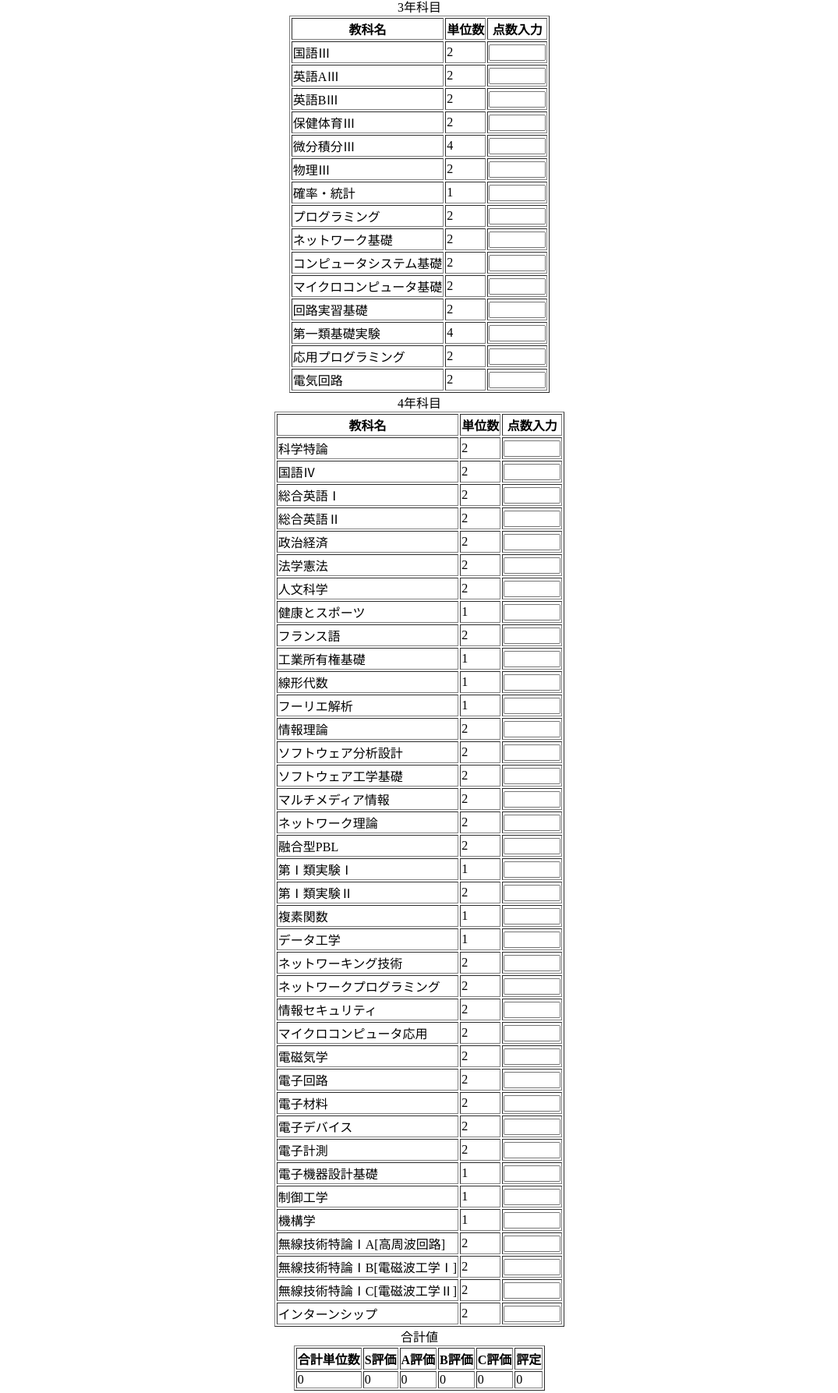
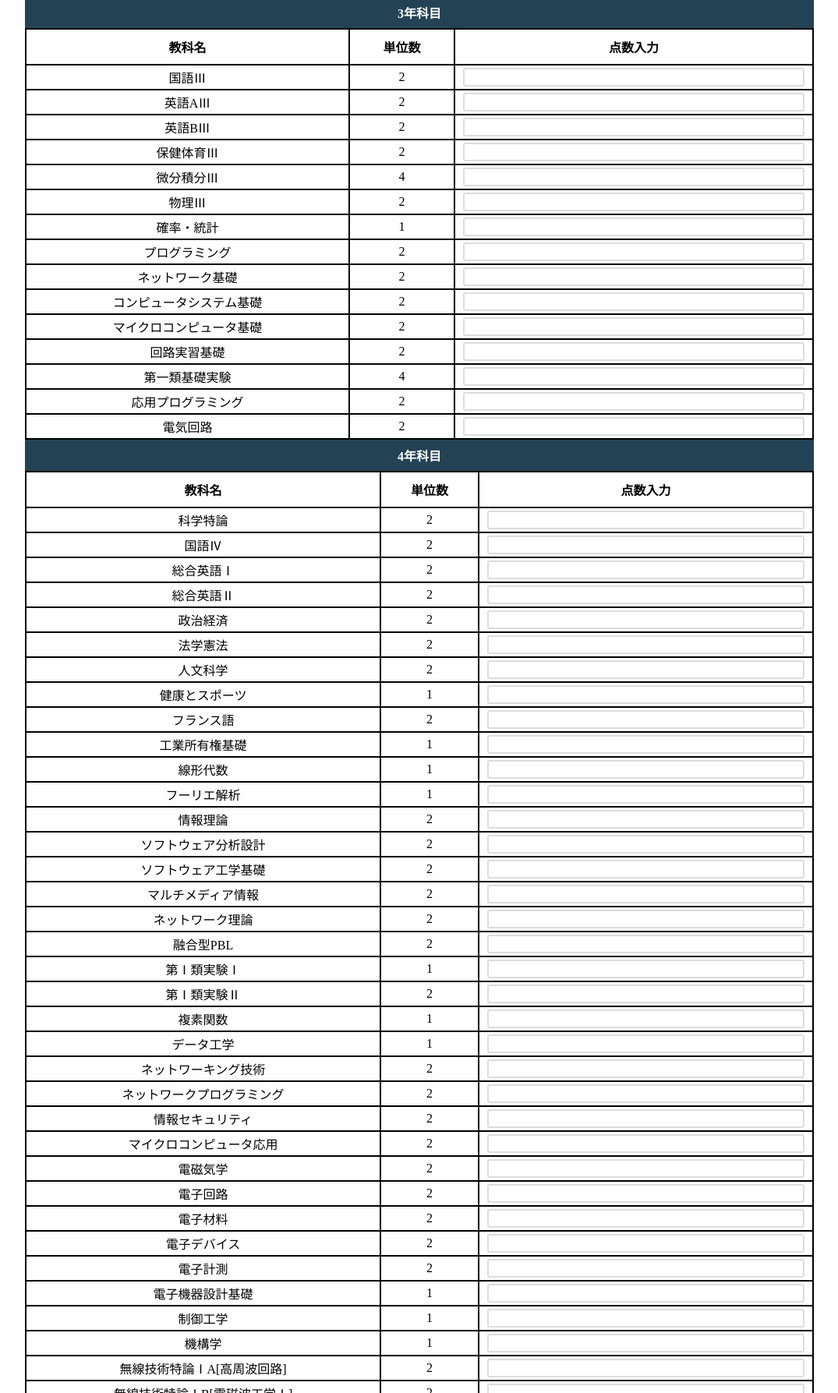
Before and after one commit to JP7SRW/nitsc-adv-pointcalc, a plain HTML site: page index.html in a window 1280 px wide. Shown: the part 84-1871 px from the top of the page at 78% size, without its empty margins (102-1177 px from the left). Drawn offline with Linux system fonts and the light colour scheme.

Commit message:
tableの見た目を変更

```diff
--- a/css/styles.css
+++ b/css/styles.css
@@ -4,3 +4,37 @@ h1 {
   padding: 4px;
   color: #234354;
 }
+
+table {
+  text-align: center;
+  border-collapse: collapse;
+  /* width: 530px */
+  width: 80%;
+}
+
+caption {
+  padding: 0.5em;
+  color: #FFFFFF;
+  font-weight: bold;
+  background: #234354;
+}
+
+input {
+  width: 100%;
+  font-size: 16px;
+  border-radius: 3px;
+  border: 2px solid #ddd;
+  box-sizing: border-box;
+}
+
+table th,table td{
+  border: solid 2px black;
+}
+
+table th {
+  padding: 10px;
+}
+
+table td {
+  padding: 3px 10px;
+}
--- a/index.html
+++ b/index.html
@@ -9,176 +9,176 @@
     <h1>専攻科評定計算(2017年入学・専攻科令和4年度入学希望者対応版)</h1>
     <hr>
     <div align="center">
-      <table id="tbl_3rd" border="1">
+      <table id="tbl_3rd">
         <caption>3年科目</caption>
         <tr>
           <th>教科名</th><th>単位数</th><th>点数入力</th>
         </tr>
         <tr>
-          <td>国語Ⅲ</td><td>2</td><td><input type="text" maxlength="3" onchange="Calc(1,tbl_3rd);" onclick="TempValue(1,tbl_3rd)" size="6" value=""></td>
+          <td>国語Ⅲ</td><td>2</td><td><input type="text" maxlength="3" onchange="Calc(1,tbl_3rd);" onclick="TempValue(1,tbl_3rd)" value=""></td>
         </tr>
         <tr>
-          <td>英語AⅢ</td><td>2</td><td><input type="text" maxlength="3" onchange="Calc(2,tbl_3rd);" onclick="TempValue(2,tbl_3rd)" size="6" value=""></td>
+          <td>英語AⅢ</td><td>2</td><td><input type="text" maxlength="3" onchange="Calc(2,tbl_3rd);" onclick="TempValue(2,tbl_3rd)" value=""></td>
         </tr>
         <tr>
-          <td>英語BⅢ</td><td>2</td><td><input type="text" maxlength="3" onchange="Calc(3,tbl_3rd)" onclick="TempValue(3,tbl_3rd)" size="6" value=""></td>
+          <td>英語BⅢ</td><td>2</td><td><input type="text" maxlength="3" onchange="Calc(3,tbl_3rd)" onclick="TempValue(3,tbl_3rd)" value=""></td>
         </tr>
         <tr>
-          <td>保健体育Ⅲ</td><td>2</td><td><input type="text" maxlength="3" onchange="Calc(4,tbl_3rd)" onclick="TempValue(4,tbl_3rd)" size="6" value=""></td>
+          <td>保健体育Ⅲ</td><td>2</td><td><input type="text" maxlength="3" onchange="Calc(4,tbl_3rd)" onclick="TempValue(4,tbl_3rd)" value=""></td>
         </tr>
         <tr>
-          <td>微分積分Ⅲ</td><td>4</td><td><input type="text" maxlength="3" onchange="Calc(5,tbl_3rd)" onclick="TempValue(5,tbl_3rd)" size="6" value=""></td>
+          <td>微分積分Ⅲ</td><td>4</td><td><input type="text" maxlength="3" onchange="Calc(5,tbl_3rd)" onclick="TempValue(5,tbl_3rd)" value=""></td>
         </tr>
         <tr>
-          <td>物理Ⅲ</td><td>2</td><td><input type="text" maxlength="3" onchange="Calc(6,tbl_3rd)" onclick="TempValue(6,tbl_3rd)" size="6" value=""></td>
+          <td>物理Ⅲ</td><td>2</td><td><input type="text" maxlength="3" onchange="Calc(6,tbl_3rd)" onclick="TempValue(6,tbl_3rd)" value=""></td>
         </tr>
         <tr>
-          <td>確率・統計</td><td>1</td><td><input type="text" maxlength="3" onchange="Calc(7,tbl_3rd)" onclick="TempValue(7,tbl_3rd)" size="6" value=""></td>
+          <td>確率・統計</td><td>1</td><td><input type="text" maxlength="3" onchange="Calc(7,tbl_3rd)" onclick="TempValue(7,tbl_3rd)" value=""></td>
         </tr>
         <tr>
-          <td>プログラミング</td><td>2</td><td><input type="text" maxlength="3" onchange="Calc(8,tbl_3rd)" onclick="TempValue(8,tbl_3rd)" size="6" value=""></td>
+          <td>プログラミング</td><td>2</td><td><input type="text" maxlength="3" onchange="Calc(8,tbl_3rd)" onclick="TempValue(8,tbl_3rd)" value=""></td>
         </tr>
         <tr>
-          <td>ネットワーク基礎</td><td>2</td><td><input type="text" maxlength="3" onchange="Calc(9,tbl_3rd)" onclick="TempValue(9,tbl_3rd)" size="6" value=""></td>
+          <td>ネットワーク基礎</td><td>2</td><td><input type="text" maxlength="3" onchange="Calc(9,tbl_3rd)" onclick="TempValue(9,tbl_3rd)" value=""></td>
         </tr>
         <tr>
-          <td>コンピュータシステム基礎</td><td>2</td><td><input type="text" maxlength="3" onchange="Calc(10,tbl_3rd)" onclick="TempValue(10,tbl_3rd)" size="6" value=""></td>
+          <td>コンピュータシステム基礎</td><td>2</td><td><input type="text" maxlength="3" onchange="Calc(10,tbl_3rd)" onclick="TempValue(10,tbl_3rd)" value=""></td>
         </tr>
         <tr>
-          <td>マイクロコンピュータ基礎</td><td>2</td><td><input type="text" maxlength="3" onchange="Calc(11,tbl_3rd)" onclick="TempValue(11,tbl_3rd)" size="6" value=""></td>
+          <td>マイクロコンピュータ基礎</td><td>2</td><td><input type="text" maxlength="3" onchange="Calc(11,tbl_3rd)" onclick="TempValue(11,tbl_3rd)" value=""></td>
         </tr>
         <tr>
-          <td>回路実習基礎</td><td>2</td><td><input type="text" maxlength="3" onchange="Calc(12,tbl_3rd)" onclick="TempValue(12,tbl_3rd)" size="6" value=""></td>
+          <td>回路実習基礎</td><td>2</td><td><input type="text" maxlength="3" onchange="Calc(12,tbl_3rd)" onclick="TempValue(12,tbl_3rd)" value=""></td>
         </tr>
         <tr>
-          <td>第一類基礎実験</td><td>4</td><td><input type="text" maxlength="3" onchange="Calc(13,tbl_3rd)" onclick="TempValue(13,tbl_3rd)" size="6" value=""></td>
+          <td>第一類基礎実験</td><td>4</td><td><input type="text" maxlength="3" onchange="Calc(13,tbl_3rd)" onclick="TempValue(13,tbl_3rd)" value=""></td>
         </tr>
         <tr>
-          <td>応用プログラミング</td><td>2</td><td><input type="text" maxlength="3" onchange="Calc(14,tbl_3rd)" onclick="TempValue(14,tbl_3rd)" size="6" value=""></td>
+          <td>応用プログラミング</td><td>2</td><td><input type="text" maxlength="3" onchange="Calc(14,tbl_3rd)" onclick="TempValue(14,tbl_3rd)" value=""></td>
         </tr>
         <tr>
-          <td>電気回路</td><td>2</td><td><input type="text" maxlength="3" onchange="Calc(15,tbl_3rd)" onclick="TempValue(15,tbl_3rd)" size="6" value=""></td>
+          <td>電気回路</td><td>2</td><td><input type="text" maxlength="3" onchange="Calc(15,tbl_3rd)" onclick="TempValue(15,tbl_3rd)" value=""></td>
         </tr>
       </table>
 
-      <table id="tbl_4th" border="1">
+      <table id="tbl_4th">
         <caption>4年科目</caption>
         <tr>
           <th>教科名</th><th>単位数</th><th>点数入力</th>
         </tr>
         <tr>
-          <td>科学特論</td><td>2</td><td><input type="text" maxlength="3" onchange="Calc(1,tbl_4th)" onclick="TempValue(1,tbl_4th)" size="6" value=""></td>
+          <td>科学特論</td><td>2</td><td><input type="text" maxlength="3" onchange="Calc(1,tbl_4th)" onclick="TempValue(1,tbl_4th)" value=""></td>
         </tr>
         <tr>
-          <td>国語Ⅳ</td><td>2</td><td><input type="text" maxlength="3" onchange="Calc(2,tbl_4th)" onclick="TempValue(2,tbl_4th)" size="6" value=""></td>
+          <td>国語Ⅳ</td><td>2</td><td><input type="text" maxlength="3" onchange="Calc(2,tbl_4th)" onclick="TempValue(2,tbl_4th)" value=""></td>
         </tr>
         <tr>
-          <td>総合英語Ⅰ</td><td>2</td><td><input type="text" maxlength="3" onchange="Calc(3,tbl_4th)" onclick="TempValue(3,tbl_4th)" size="6" value=""></td>
+          <td>総合英語Ⅰ</td><td>2</td><td><input type="text" maxlength="3" onchange="Calc(3,tbl_4th)" onclick="TempValue(3,tbl_4th)" value=""></td>
         </tr>
         <tr>
-          <td>総合英語Ⅱ</td><td>2</td><td><input type="text" maxlength="3" onchange="Calc(4,tbl_4th)" onclick="TempValue(4,tbl_4th)" size="6" value=""></td>
+          <td>総合英語Ⅱ</td><td>2</td><td><input type="text" maxlength="3" onchange="Calc(4,tbl_4th)" onclick="TempValue(4,tbl_4th)" value=""></td>
         </tr>
         <tr>
-          <td>政治経済</td><td>2</td><td><input type="text" maxlength="3" onchange="Calc(5,tbl_4th)" onclick="TempValue(5,tbl_4th)" size="6" value=""></td>
+          <td>政治経済</td><td>2</td><td><input type="text" maxlength="3" onchange="Calc(5,tbl_4th)" onclick="TempValue(5,tbl_4th)" value=""></td>
         </tr>
         <tr>
-          <td>法学憲法</td><td>2</td><td><input type="text" maxlength="3" onchange="Calc(6,tbl_4th)" onclick="TempValue(6,tbl_4th)" size="6" value=""></td>
+          <td>法学憲法</td><td>2</td><td><input type="text" maxlength="3" onchange="Calc(6,tbl_4th)" onclick="TempValue(6,tbl_4th)" value=""></td>
         </tr>
         <tr>
-          <td>人文科学</td><td>2</td><td><input type="text" maxlength="3" onchange="Calc(7,tbl_4th)" onclick="TempValue(7,tbl_4th)" size="6" value=""></td>
+          <td>人文科学</td><td>2</td><td><input type="text" maxlength="3" onchange="Calc(7,tbl_4th)" onclick="TempValue(7,tbl_4th)" value=""></td>
         </tr>
         <tr>
-          <td>健康とスポーツ</td><td>1</td><td><input type="text" maxlength="3" onchange="Calc(8,tbl_4th)" onclick="TempValue(8,tbl_4th)" size="6" value=""></td>
+          <td>健康とスポーツ</td><td>1</td><td><input type="text" maxlength="3" onchange="Calc(8,tbl_4th)" onclick="TempValue(8,tbl_4th)" value=""></td>
         </tr>
         <tr>
-          <td>フランス語</td><td>2</td><td><input type="text" maxlength="3" onchange="Calc(9,tbl_4th)" onclick="TempValue(9,tbl_4th)" size="6" value=""></td>
+          <td>フランス語</td><td>2</td><td><input type="text" maxlength="3" onchange="Calc(9,tbl_4th)" onclick="TempValue(9,tbl_4th)" value=""></td>
         </tr>
         <tr>
-          <td>工業所有権基礎</td><td>1</td><td><input type="text" maxlength="3" onchange="Calc(10,tbl_4th)" onclick="TempValue(10,tbl_4th)" size="6" value=""></td>
+          <td>工業所有権基礎</td><td>1</td><td><input type="text" maxlength="3" onchange="Calc(10,tbl_4th)" onclick="TempValue(10,tbl_4th)" value=""></td>
         </tr>
         <tr>
-          <td>線形代数</td><td>1</td><td><input type="text" maxlength="3" onchange="Calc(11,tbl_4th)" onclick="TempValue(11,tbl_4th)" size="6" value=""></td>
+          <td>線形代数</td><td>1</td><td><input type="text" maxlength="3" onchange="Calc(11,tbl_4th)" onclick="TempValue(11,tbl_4th)" value=""></td>
         </tr>
         <tr>
-          <td>フーリエ解析</td><td>1</td><td><input type="text" maxlength="3" onchange="Calc(12,tbl_4th)" onclick="TempValue(12,tbl_4th)" size="6" value=""></td>
+          <td>フーリエ解析</td><td>1</td><td><input type="text" maxlength="3" onchange="Calc(12,tbl_4th)" onclick="TempValue(12,tbl_4th)" value=""></td>
         </tr>
         <tr>
-          <td>情報理論</td><td>2</td><td><input type="text" maxlength="3" onchange="Calc(13,tbl_4th)" onclick="TempValue(13,tbl_4th)" size="6" value=""></td>
+          <td>情報理論</td><td>2</td><td><input type="text" maxlength="3" onchange="Calc(13,tbl_4th)" onclick="TempValue(13,tbl_4th)" value=""></td>
         </tr>
         <tr>
-          <td>ソフトウェア分析設計</td><td>2</td><td><input type="text" maxlength="3" onchange="Calc(14,tbl_4th)" onclick="TempValue(14,tbl_4th)" size="6" value=""></td>
+          <td>ソフトウェア分析設計</td><td>2</td><td><input type="text" maxlength="3" onchange="Calc(14,tbl_4th)" onclick="TempValue(14,tbl_4th)" value=""></td>
         </tr>
         <tr>
-          <td>ソフトウェア工学基礎</td><td>2</td><td><input type="text" maxlength="3" onchange="Calc(15,tbl_4th)" onclick="TempValue(15,tbl_4th)" size="6" value=""></td>
+          <td>ソフトウェア工学基礎</td><td>2</td><td><input type="text" maxlength="3" onchange="Calc(15,tbl_4th)" onclick="TempValue(15,tbl_4th)" value=""></td>
         </tr>
         <tr>
-          <td>マルチメディア情報</td><td>2</td><td><input type="text" maxlength="3" onchange="Calc(16,tbl_4th)" onclick="TempValue(16,tbl_4th)" size="6" value=""></td>
+          <td>マルチメディア情報</td><td>2</td><td><input type="text" maxlength="3" onchange="Calc(16,tbl_4th)" onclick="TempValue(16,tbl_4th)" value=""></td>
         </tr>
         <tr>
-          <td>ネットワーク理論</td><td>2</td><td><input type="text" maxlength="3" onchange="Calc(17,tbl_4th)" onclick="TempValue(17,tbl_4th)" size="6" value=""></td>
+          <td>ネットワーク理論</td><td>2</td><td><input type="text" maxlength="3" onchange="Calc(17,tbl_4th)" onclick="TempValue(17,tbl_4th)" value=""></td>
         </tr>
         <tr>
-          <td>融合型PBL</td><td>2</td><td><input type="text" maxlength="3" onchange="Calc(18,tbl_4th)" onclick="TempValue(18,tbl_4th)" size="6" value=""></td>
+          <td>融合型PBL</td><td>2</td><td><input type="text" maxlength="3" onchange="Calc(18,tbl_4th)" onclick="TempValue(18,tbl_4th)" value=""></td>
         </tr>
         <tr>
-          <td>第Ⅰ類実験Ⅰ</td><td>1</td><td><input type="text" maxlength="3" onchange="Calc(19,tbl_4th)" onclick="TempValue(19,tbl_4th)" size="6" value=""></td>
+          <td>第Ⅰ類実験Ⅰ</td><td>1</td><td><input type="text" maxlength="3" onchange="Calc(19,tbl_4th)" onclick="TempValue(19,tbl_4th)" value=""></td>
         </tr>
         <tr>
-          <td>第Ⅰ類実験Ⅱ</td><td>2</td><td><input type="text" maxlength="3" onchange="Calc(20,tbl_4th)" onclick="TempValue(20,tbl_4th)" size="6" value=""></td>
+          <td>第Ⅰ類実験Ⅱ</td><td>2</td><td><input type="text" maxlength="3" onchange="Calc(20,tbl_4th)" onclick="TempValue(20,tbl_4th)" value=""></td>
         </tr>
         <tr>
-          <td>複素関数</td><td>1</td><td><input type="text" maxlength="3" onchange="Calc(21,tbl_4th)" onclick="TempValue(21,tbl_4th)" size="6" value=""></td>
+          <td>複素関数</td><td>1</td><td><input type="text" maxlength="3" onchange="Calc(21,tbl_4th)" onclick="TempValue(21,tbl_4th)" value=""></td>
         </tr>
         <tr>
-          <td>データ工学</td><td>1</td><td><input type="text" maxlength="3" onchange="Calc(22,tbl_4th)" onclick="TempValue(22,tbl_4th)" size="6" value=""></td>
+          <td>データ工学</td><td>1</td><td><input type="text" maxlength="3" onchange="Calc(22,tbl_4th)" onclick="TempValue(22,tbl_4th)" value=""></td>
         </tr>
         <tr>
-          <td>ネットワーキング技術</td><td>2</td><td><input type="text" maxlength="3" onchange="Calc(23,tbl_4th)" onclick="TempValue(23,tbl_4th)" size="6" value=""></td>
+          <td>ネットワーキング技術</td><td>2</td><td><input type="text" maxlength="3" onchange="Calc(23,tbl_4th)" onclick="TempValue(23,tbl_4th)" value=""></td>
         </tr>
         <tr>
-          <td>ネットワークプログラミング</td><td>2</td><td><input type="text" maxlength="3" onchange="Calc(24,tbl_4th)" onclick="TempValue(24,tbl_4th)" size="6" value=""></td>
+          <td>ネットワークプログラミング</td><td>2</td><td><input type="text" maxlength="3" onchange="Calc(24,tbl_4th)" onclick="TempValue(24,tbl_4th)" value=""></td>
         </tr>
         <tr>
-          <td>情報セキュリティ</td><td>2</td><td><input type="text" maxlength="3" onchange="Calc(25,tbl_4th)" onclick="TempValue(25,tbl_4th)" size="6" value=""></td>
+          <td>情報セキュリティ</td><td>2</td><td><input type="text" maxlength="3" onchange="Calc(25,tbl_4th)" onclick="TempValue(25,tbl_4th)" value=""></td>
         </tr>
         <tr>
-          <td>マイクロコンピュータ応用</td><td>2</td><td><input type="text" maxlength="3" onchange="Calc(26,tbl_4th)" onclick="TempValue(26,tbl_4th)" size="6" value=""></td>
+          <td>マイクロコンピュータ応用</td><td>2</td><td><input type="text" maxlength="3" onchange="Calc(26,tbl_4th)" onclick="TempValue(26,tbl_4th)" value=""></td>
         </tr>
         <tr>
-          <td>電磁気学</td><td>2</td><td><input type="text" maxlength="3" onchange="Calc(27,tbl_4th)" onclick="TempValue(27,tbl_4th)" size="6" value=""></td>
+          <td>電磁気学</td><td>2</td><td><input type="text" maxlength="3" onchange="Calc(27,tbl_4th)" onclick="TempValue(27,tbl_4th)" value=""></td>
         </tr>
         <tr>
-          <td>電子回路</td><td>2</td><td><input type="text" maxlength="3" onchange="Calc(28,tbl_4th)" onclick="TempValue(28,tbl_4th)" size="6" value=""></td>
+          <td>電子回路</td><td>2</td><td><input type="text" maxlength="3" onchange="Calc(28,tbl_4th)" onclick="TempValue(28,tbl_4th)" value=""></td>
         </tr>
         <tr>
-          <td>電子材料</td><td>2</td><td><input type="text" maxlength="3" onchange="Calc(29,tbl_4th)" onclick="TempValue(29,tbl_4th)" size="6" value=""></td>
+          <td>電子材料</td><td>2</td><td><input type="text" maxlength="3" onchange="Calc(29,tbl_4th)" onclick="TempValue(29,tbl_4th)" value=""></td>
         </tr>
         <tr>
-          <td>電子デバイス</td><td>2</td><td><input type="text" maxlength="3" onchange="Calc(30,tbl_4th)" onclick="TempValue(30,tbl_4th)" size="6" value=""></td>
+          <td>電子デバイス</td><td>2</td><td><input type="text" maxlength="3" onchange="Calc(30,tbl_4th)" onclick="TempValue(30,tbl_4th)" value=""></td>
         </tr>
         <tr>
-          <td>電子計測</td><td>2</td><td><input type="text" maxlength="3" onchange="Calc(31,tbl_4th)" onclick="TempValue(31,tbl_4th)" size="6" value=""></td>
+          <td>電子計測</td><td>2</td><td><input type="text" maxlength="3" onchange="Calc(31,tbl_4th)" onclick="TempValue(31,tbl_4th)" value=""></td>
         </tr>
         <tr>
-          <td>電子機器設計基礎</td><td>1</td><td><input type="text" maxlength="3" onchange="Calc(32,tbl_4th)" onclick="TempValue(32,tbl_4th)" size="6" value=""></td>
+          <td>電子機器設計基礎</td><td>1</td><td><input type="text" maxlength="3" onchange="Calc(32,tbl_4th)" onclick="TempValue(32,tbl_4th)" value=""></td>
         </tr>
         <tr>
-          <td>制御工学</td><td>1</td><td><input type="text" maxlength="3" onchange="Calc(33,tbl_4th)" onclick="TempValue(33,tbl_4th)" size="6" value=""></td>
+          <td>制御工学</td><td>1</td><td><input type="text" maxlength="3" onchange="Calc(33,tbl_4th)" onclick="TempValue(33,tbl_4th)" value=""></td>
         </tr>
         <tr>
-          <td>機構学</td><td>1</td><td><input type="text" maxlength="3" onchange="Calc(34,tbl_4th)" onclick="TempValue(34,tbl_4th)" size="6" value=""></td>
+          <td>機構学</td><td>1</td><td><input type="text" maxlength="3" onchange="Calc(34,tbl_4th)" onclick="TempValue(34,tbl_4th)" value=""></td>
         </tr>
         <tr>
-          <td>無線技術特論ⅠA[高周波回路]</td><td>2</td><td><input type="text" maxlength="3" onchange="Calc(35,tbl_4th)" onclick="TempValue(35,tbl_4th)" size="6" value=""></td>
+          <td>無線技術特論ⅠA[高周波回路]</td><td>2</td><td><input type="text" maxlength="3" onchange="Calc(35,tbl_4th)" onclick="TempValue(35,tbl_4th)" value=""></td>
         </tr>
         <tr>
-          <td>無線技術特論ⅠB[電磁波工学Ⅰ]</td><td>2</td><td><input type="text" maxlength="3" onchange="Calc(36,tbl_4th)" onclick="TempValue(36,tbl_4th)" size="6" value=""></td>
+          <td>無線技術特論ⅠB[電磁波工学Ⅰ]</td><td>2</td><td><input type="text" maxlength="3" onchange="Calc(36,tbl_4th)" onclick="TempValue(36,tbl_4th)" value=""></td>
         </tr>
         <tr>
-          <td>無線技術特論ⅠC[電磁波工学Ⅱ]</td><td>2</td><td><input type="text" maxlength="3" onchange="Calc(37,tbl_4th)" onclick="TempValue(37,tbl_4th)" size="6" value=""></td>
+          <td>無線技術特論ⅠC[電磁波工学Ⅱ]</td><td>2</td><td><input type="text" maxlength="3" onchange="Calc(37,tbl_4th)" onclick="TempValue(37,tbl_4th)" value=""></td>
         </tr>
         <tr>
-          <td>インターンシップ</td><td>2</td><td><input type="text" maxlength="3" onchange="Calc(38,tbl_4th)" onclick="TempValue(38,tbl_4th)" size="6" value=""></td>
+          <td>インターンシップ</td><td>2</td><td><input type="text" maxlength="3" onchange="Calc(38,tbl_4th)" onclick="TempValue(38,tbl_4th)" value=""></td>
         </tr>
       </table>
 
```
